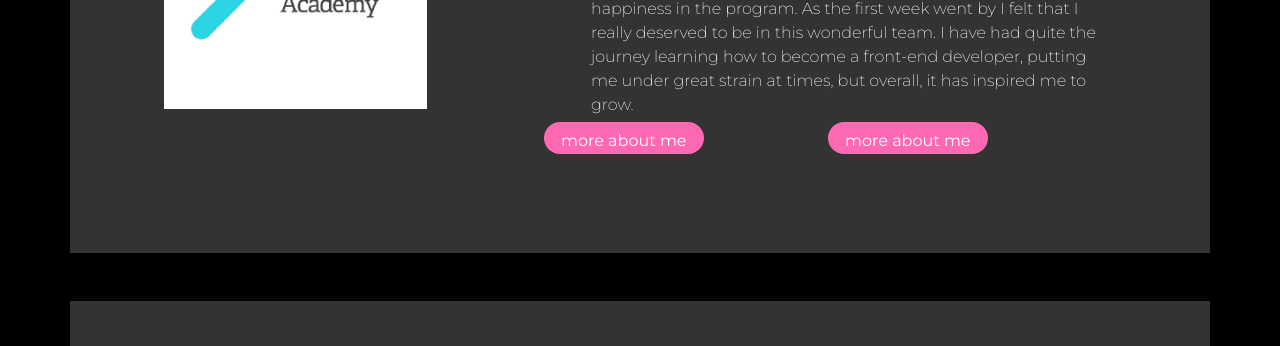
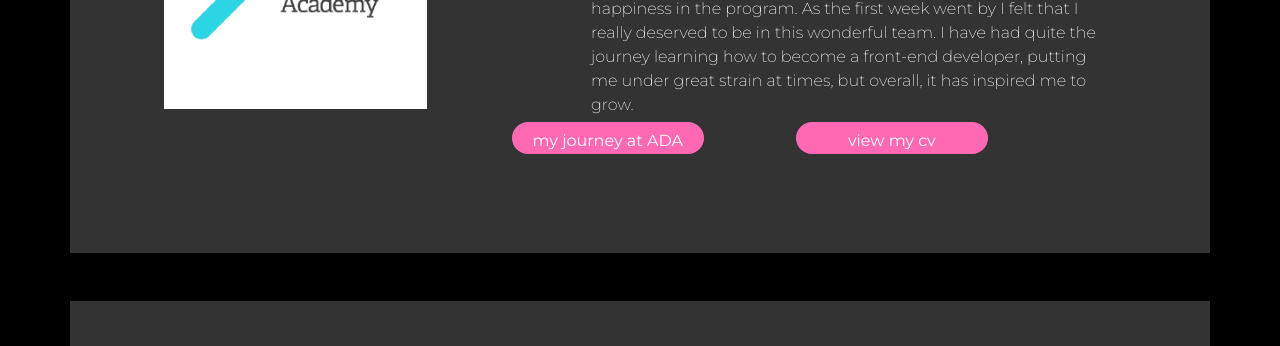
Before and after one commit to TshepoMakgetsi99/Tshepo_Portfolio_Project, a plain HTML site: page index.html in a window 1280 px wide. Shown: the part 1780-2126 px from the top of the page. Drawn offline with nearby package versions, Linux system fonts and the light colour scheme.

Commit message:
Added meta data

```diff
--- a/css/stylesheet.css
+++ b/css/stylesheet.css
@@ -126,10 +126,10 @@ body{
 .btn{
     background-color: hotpink;
     height: 2em;
-    width: 10em;
-    margin-left: 6em;
+    width: 12em;
+    margin-left: 4em;
     border-radius: 20em;
-     margin-top: -2em;
+    margin-top: -2em;
  }
 
  .TestimonalsContent {
--- a/index.html
+++ b/index.html
@@ -4,6 +4,11 @@
     <!-- Required meta tags -->
     <meta charset="utf-8">
     <meta name="viewport" content="width=device-width, initial-scale=1, shrink-to-fit=no">
+    <!-- added meta tagas-->
+        <meta property="og:title" content="Tshepo Portfolio Website ">
+        <meta property="og:description" content="This website gives information about the kind of a person I am as a professional,it explains what i stand for and how far i have come with coding.">
+        <meta property="og:image" content="Assets/Screensho1t_2020-06-15-11-49-00">
+        <meta property="og:url" content="https://tshepomakgetsi99.github.io/Tshepo_Portfolio_Project/">
 
     <!-- Bootstrap CSS -->
     <link rel="stylesheet" href="https://cdnjs.cloudflare.com/ajax/libs/font-awesome/4.7.0/css/font-awesome.min.css">
@@ -119,7 +124,7 @@
 
 
     </div>
-    <a href="#" class="but3 btn"><p style="font-size: 1em; color: white;">more about me</p></a>
+    <a href="About.html" class="but3 btn"><p style="font-size: 1em; color: white;">more about me</p></a>
     </div>
   </section>
 
@@ -164,8 +169,8 @@
   </div>
   <div class="container">
     <div class="row">
-      <div class="col but1"> <a href="#" class="btn"><p style="font-size: 1em; color: white;">more about me</p></a></div>
-      <div class="col but2"> <a href="#" class=" btn"><p style="font-size: 1em; color: white;">more about me</p></a></div>
+      <div class="col but1"> <a href="Journey.html" class="btn"><p style="font-size: 1em; color: white;">my journey at ADA</p></a></div>
+      <div class="col but2"> <a href="Resume.html" class=" btn"><p style="font-size: 1em; color: white;">view my cv</p></a></div>
 
 
   </div>
@@ -188,9 +193,9 @@
         <p class="tags" style="font-weight: 100;">Lorem ipsum dolor sit amet consectetur adipisicing elit. Maiores nam beatae facere omnis amet animi ducimus at. Quas possimus, iste, delectus provident voluptatem deleniti veritatis consequatur ab, aliquid id at!</p>
       </div>
     </div>
-    <button type="button" class="btn btn-primary">Primary</button>
+    <button type="button" class="btn btn-primary">my Journey at ADA</button>
     <br><br>
-    <button type="button" class="btn btn-primary">Primary</button>
+    <button type="button" class="btn btn-primary">view my cv</button>
   </section>
 
   </div>
```
Also changed, not shown: About.html (+5 -1 lines), GetIntouch.html (+5 -1 lines), Journey.html (+5 -1 lines), Resume.html (+5 -1 lines).
